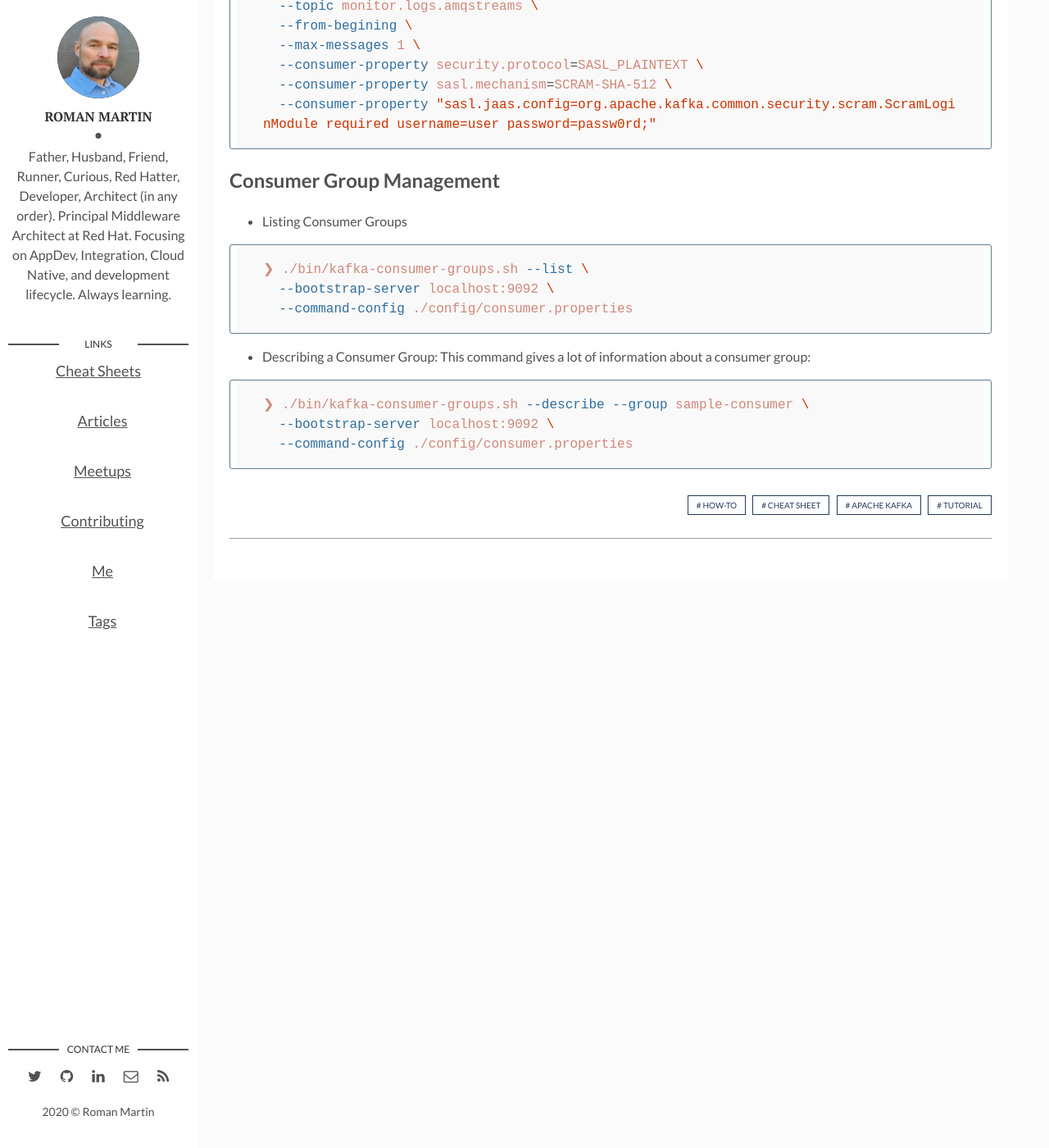
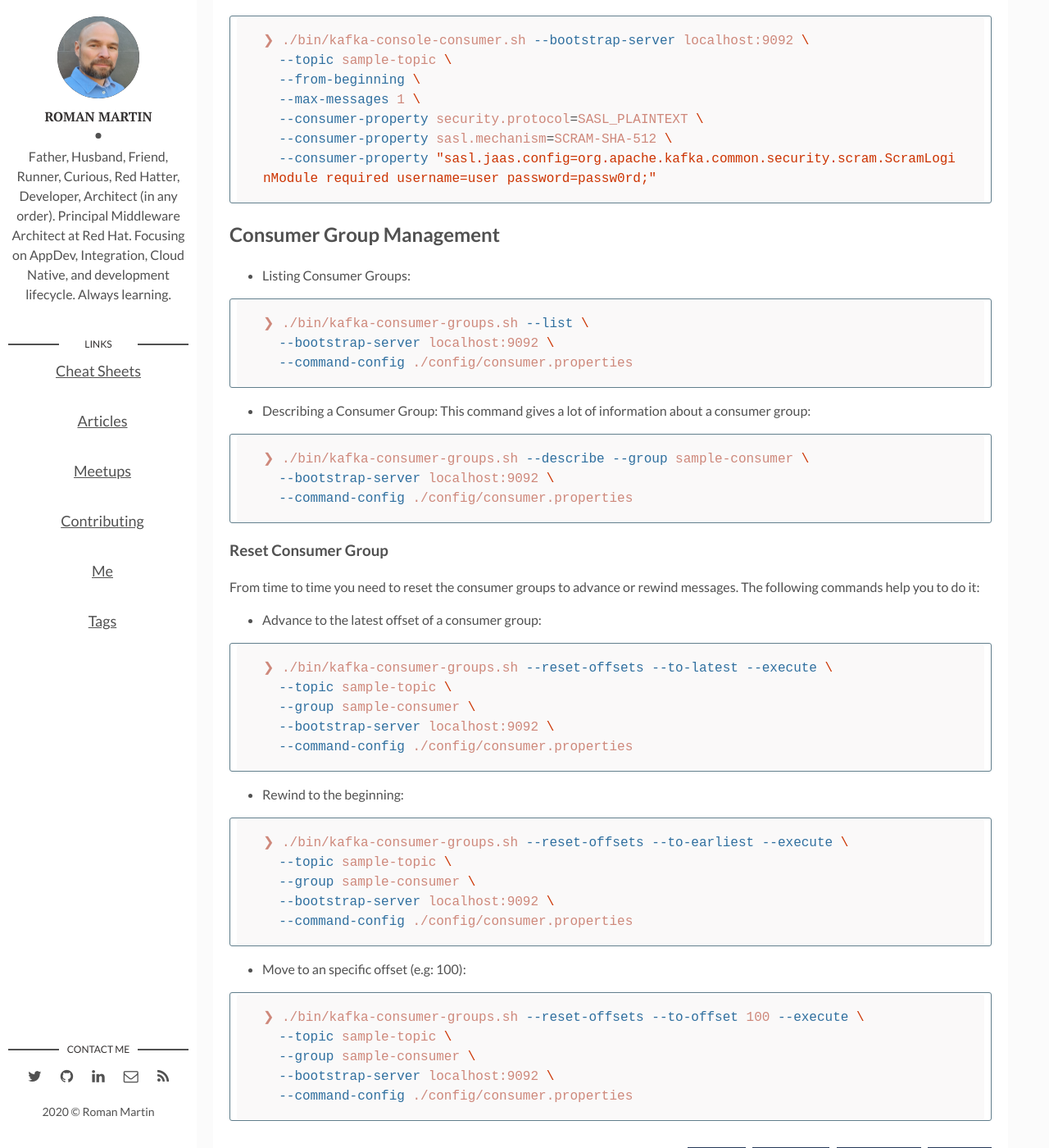
Before and after one commit to rmarting/rmarting.github.io, a Jekyll site: the page built from cheat-sheets/apache-kafka.md, in a window 1280 px wide and 1400 px high, scrolled down 3706 px. Shown: the whole window at 82% size. Built offline with Jekyll 4.4.1, drawn with Linux system fonts in a browser that asks for light colours; emoji names are drawn with the system emoji font; comment, search, counter and statistics services are not loaded; the table of contents is made by our own code; some of the changed text lies outside the part shown.

Commit message:
:bug: Fixed typos and added reset consumer groups

````diff
--- a/cheat-sheets/apache-kafka.md
+++ b/cheat-sheets/apache-kafka.md
@@ -80,7 +80,7 @@ Execute topics reassignment:
 
 ```bash
 ❯ ./bin/kafka-reassign-partitions.sh --execute \
-  --bootstrap-server=localhost:9092 --zookeeper=locahost:2181 \
+  --bootstrap-server=localhost:9092 --zookeeper=localhost:2181 \
   --broker-list 0,1,2 --topics-to-move-json-file ./reassignment-topics.json
 ```
 
@@ -124,11 +124,13 @@ sasl.mechanism=SCRAM-SHA-512
 sasl.jaas.config=org.apache.kafka.common.security.scram.ScramLoginModule required username=user password=passw0rd;
 ```
 
+**NOTE:** The latest semicolon in the ```sasl.jaas.config``` property is mandatory.
+
 Sample command:
 
 ```bash
 ❯ ./bin/kafka-console-producer.sh --bootstrap-server localhost:9092 \
-  --topic monitor.logs.sample-topic \
+  --topic sample-topic \
   --producer-property security.protocol=SASL_PLAINTEXT \
   --producer-property sasl.mechanism=SCRAM-SHA-512 \
   --producer-property "sasl.jaas.config=org.apache.kafka.common.security.scram.ScramLoginModule required username=user password=passw0rd;"
@@ -172,8 +174,8 @@ Sample command:
 
 ```bash
 ❯ ./bin/kafka-console-consumer.sh --bootstrap-server localhost:9092 \
-  --topic monitor.logs.amqstreams \
-  --from-begining \
+  --topic sample-topic \
+  --from-beginning \
   --max-messages 1 \
   --consumer-property security.protocol=SASL_PLAINTEXT \
   --consumer-property sasl.mechanism=SCRAM-SHA-512 \
@@ -182,7 +184,7 @@ Sample command:
 
 ## Consumer Group Management
 
-* Listing Consumer Groups
+* Listing Consumer Groups:
 
 ```bash
 ❯ ./bin/kafka-consumer-groups.sh --list \
@@ -197,3 +199,38 @@ Sample command:
   --bootstrap-server localhost:9092 \
   --command-config ./config/consumer.properties
 ```
+
+### Reset Consumer Group
+
+From time to time you need to reset the consumer groups to advance or rewind messages. The following
+commands help you to do it:
+
+* Advance to the latest offset of a consumer group:
+
+```bash
+❯ ./bin/kafka-consumer-groups.sh --reset-offsets --to-latest --execute \
+  --topic sample-topic \
+  --group sample-consumer \
+  --bootstrap-server localhost:9092 \
+  --command-config ./config/consumer.properties
+```
+
+* Rewind to the beginning:
+
+```bash
+❯ ./bin/kafka-consumer-groups.sh --reset-offsets --to-earliest --execute \
+  --topic sample-topic \
+  --group sample-consumer \
+  --bootstrap-server localhost:9092 \
+  --command-config ./config/consumer.properties
+```
+
+* Move to an specific offset (e.g: 100):
+
+```bash
+❯ ./bin/kafka-consumer-groups.sh --reset-offsets --to-offset 100 --execute \
+  --topic sample-topic \
+  --group sample-consumer \
+  --bootstrap-server localhost:9092 \
+  --command-config ./config/consumer.properties
+```
````
Also changed, not shown: cheat-sheets/strimzi.md (+32 -2 lines).
